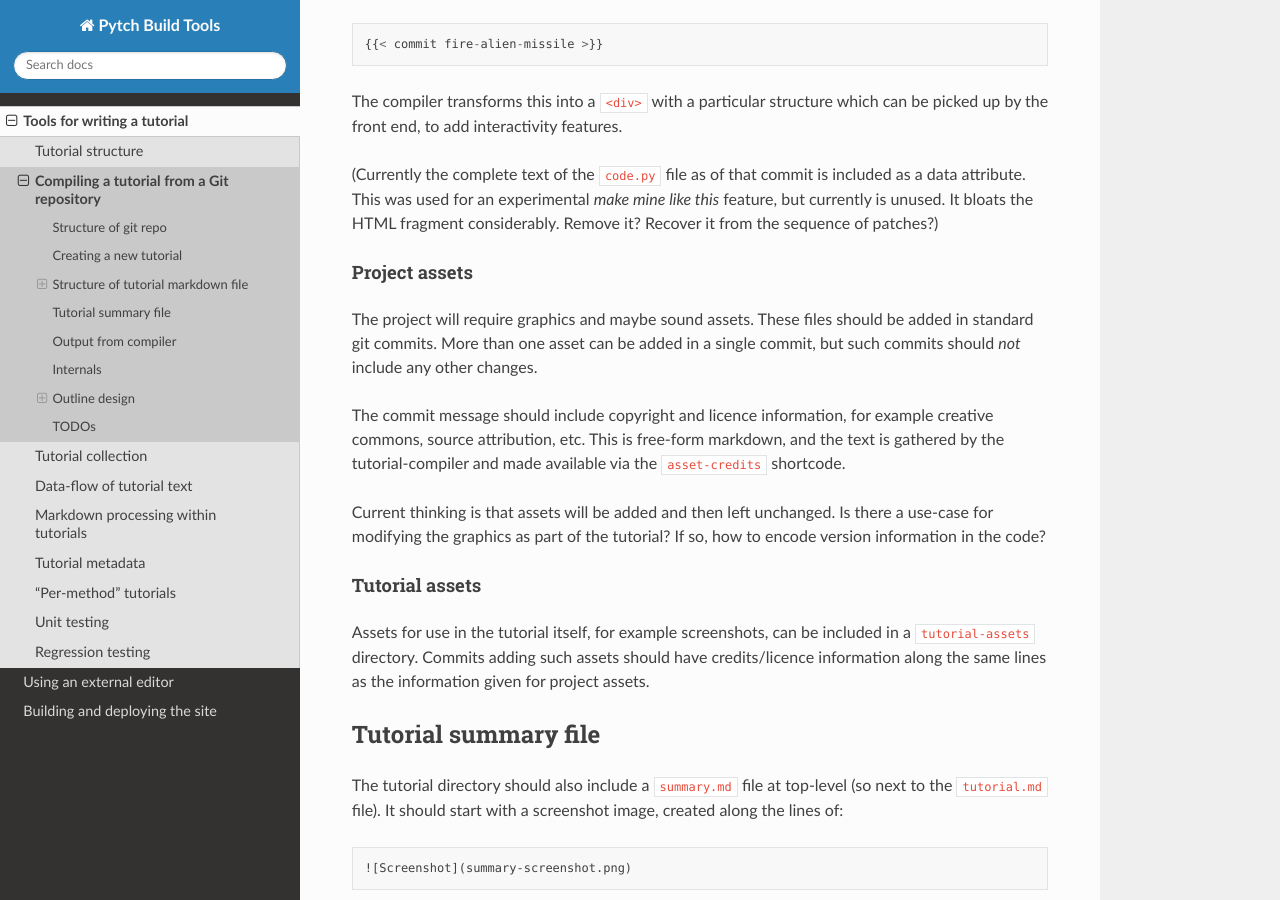
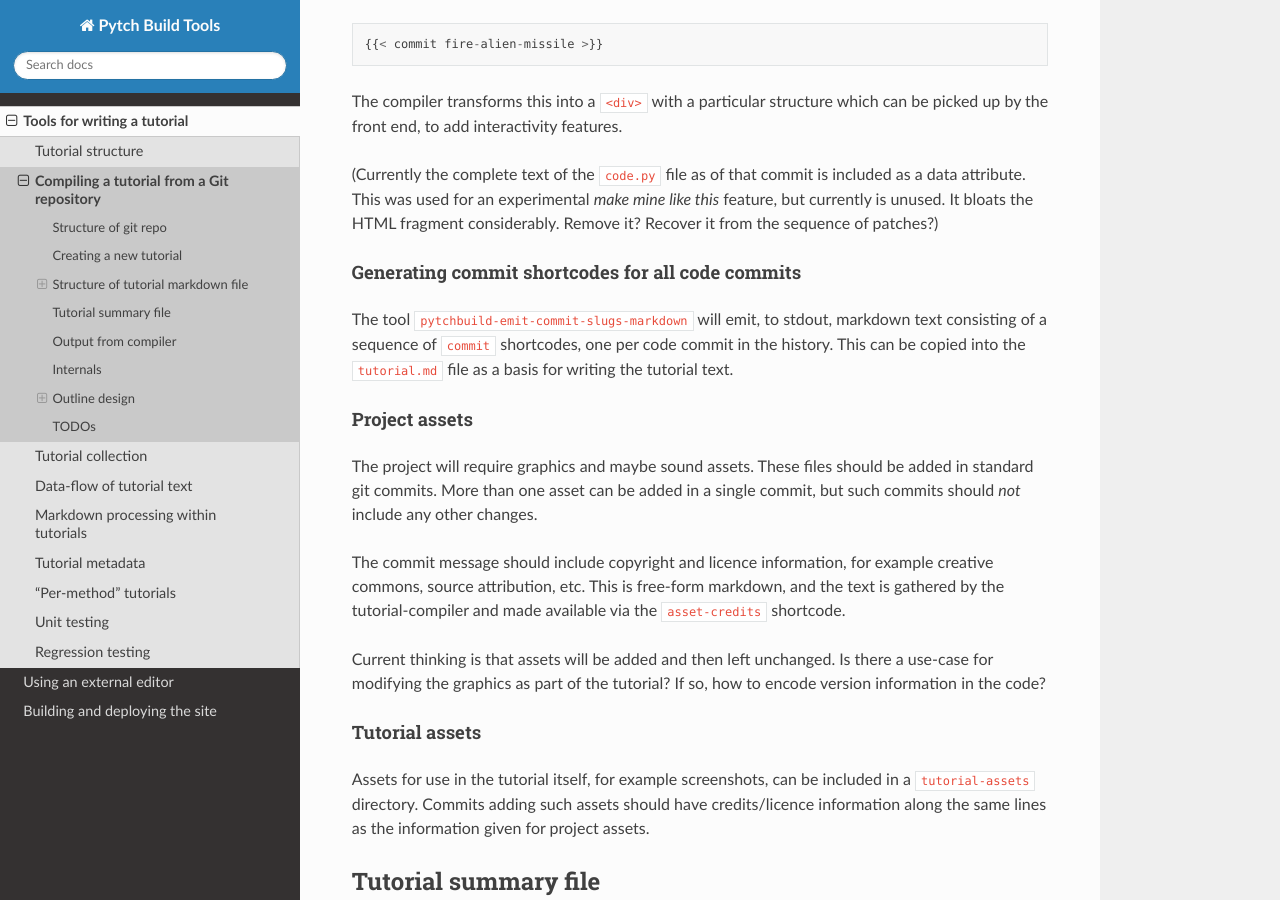
Before and after one commit to pytchlang/pytch-build, a Sphinx documentation site: the page built from doc/source/tutorialcompiler/fromgitrepo.rst, in a window 1280 px wide and 900 px high, scrolled down 1874 px. Built offline with Sphinx 7.4.7 and the Read the Docs theme 3.1.0, drawn with Linux system fonts in a browser that asks for light colours.

Commit message:
Mention emit-commit-slugs-markdown tools in docs

```diff
--- a/doc/source/tutorialcompiler/fromgitrepo.rst
+++ b/doc/source/tutorialcompiler/fromgitrepo.rst
@@ -100,6 +100,15 @@ is included as a data attribute.  This was used for an experimental
 *make mine like this* feature, but currently is unused.  It bloats the
 HTML fragment considerably.  Remove it?  Recover it from the sequence
 of patches?)
+
+Generating commit shortcodes for all code commits
+~~~~~~~~~~~~~~~~~~~~~~~~~~~~~~~~~~~~~~~~~~~~~~~~~
+
+The tool ``pytchbuild-emit-commit-slugs-markdown`` will emit, to
+stdout, markdown text consisting of a sequence of ``commit``
+shortcodes, one per code commit in the history.  This can be copied
+into the ``tutorial.md`` file as a basis for writing the tutorial
+text.
 
 Project assets
 ~~~~~~~~~~~~~~
```
Also changed, not shown: doc/source/tutorialcompiler/per-method-tutorial.rst (+8 -0 lines).
